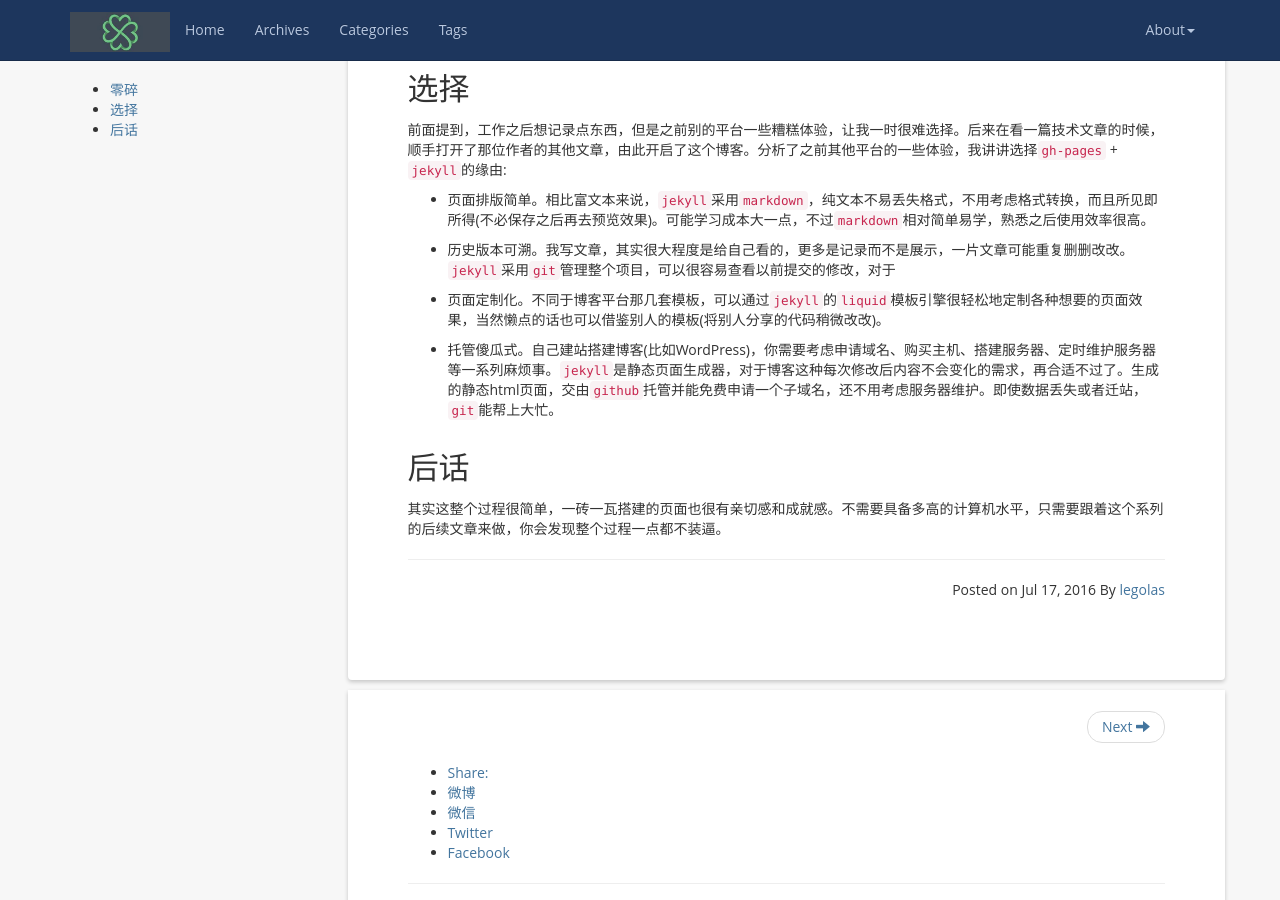
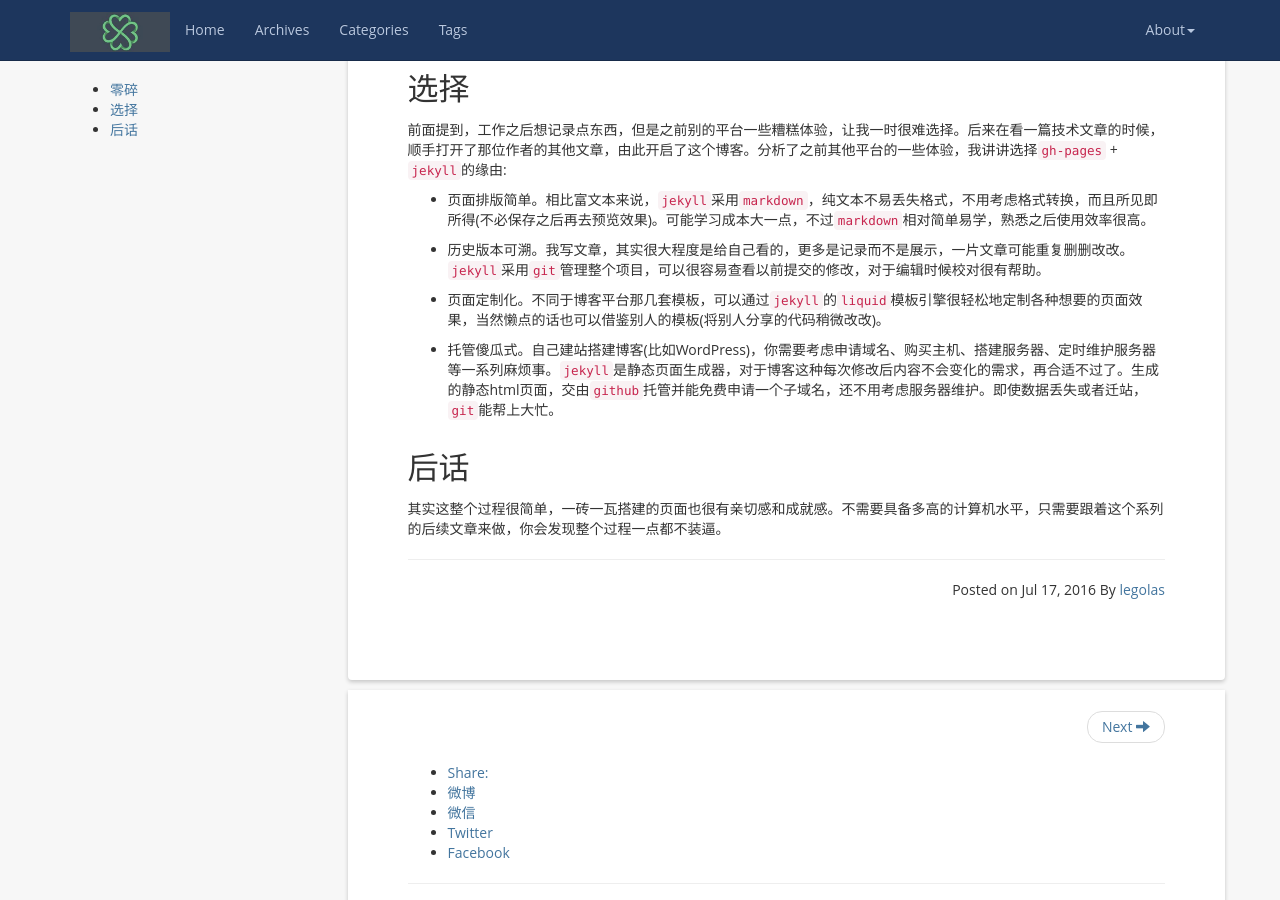
Before and after one commit to legolasNg/legolasNg.github.io, a Jekyll site: the page built from _posts/2016-07-18-blog-on-github-pages-1.md, in a window 1280 px wide and 900 px high, scrolled down 562 px. Built offline with Jekyll 4.4.1, drawn with Linux system fonts in a browser that asks for light colours; nearby versions of some CDN libraries; comment, search, counter and statistics services are not loaded.

Commit message:
[fix] append some content

```diff
--- a/_posts/2016-07-18-blog-on-github-pages-1.md
+++ b/_posts/2016-07-18-blog-on-github-pages-1.md
@@ -19,7 +19,7 @@ excerpt:    "不知道从什么时候开始，想找个平台记录下一些东
 
 - 页面排版简单。相比富文本来说，`jekyll`采用`markdown`，纯文本不易丢失格式，不用考虑格式转换，而且所见即所得(不必保存之后再去预览效果)。可能学习成本大一点，不过`markdown`相对简单易学，熟悉之后使用效率很高。
 
-- 历史版本可溯。我写文章，其实很大程度是给自己看的，更多是记录而不是展示，一片文章可能重复删删改改。`jekyll`采用`git`管理整个项目，可以很容易查看以前提交的修改，对于
+- 历史版本可溯。我写文章，其实很大程度是给自己看的，更多是记录而不是展示，一片文章可能重复删删改改。`jekyll`采用`git`管理整个项目，可以很容易查看以前提交的修改，对于编辑时候校对很有帮助。
 
 - 页面定制化。不同于博客平台那几套模板，可以通过`jekyll`的`liquid`模板引擎很轻松地定制各种想要的页面效果，当然懒点的话也可以借鉴别人的模板(将别人分享的代码稍微改改)。
 
```
